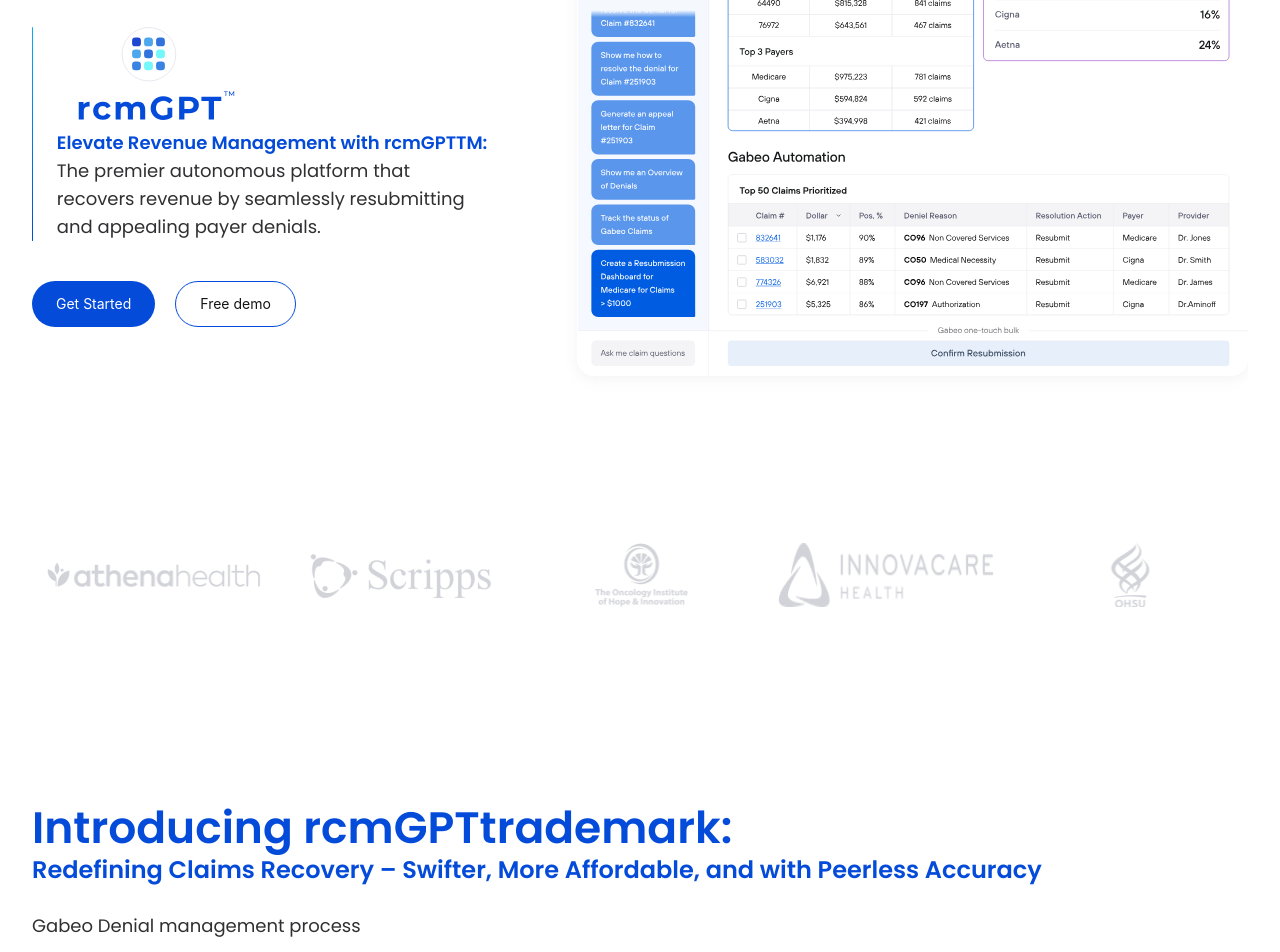
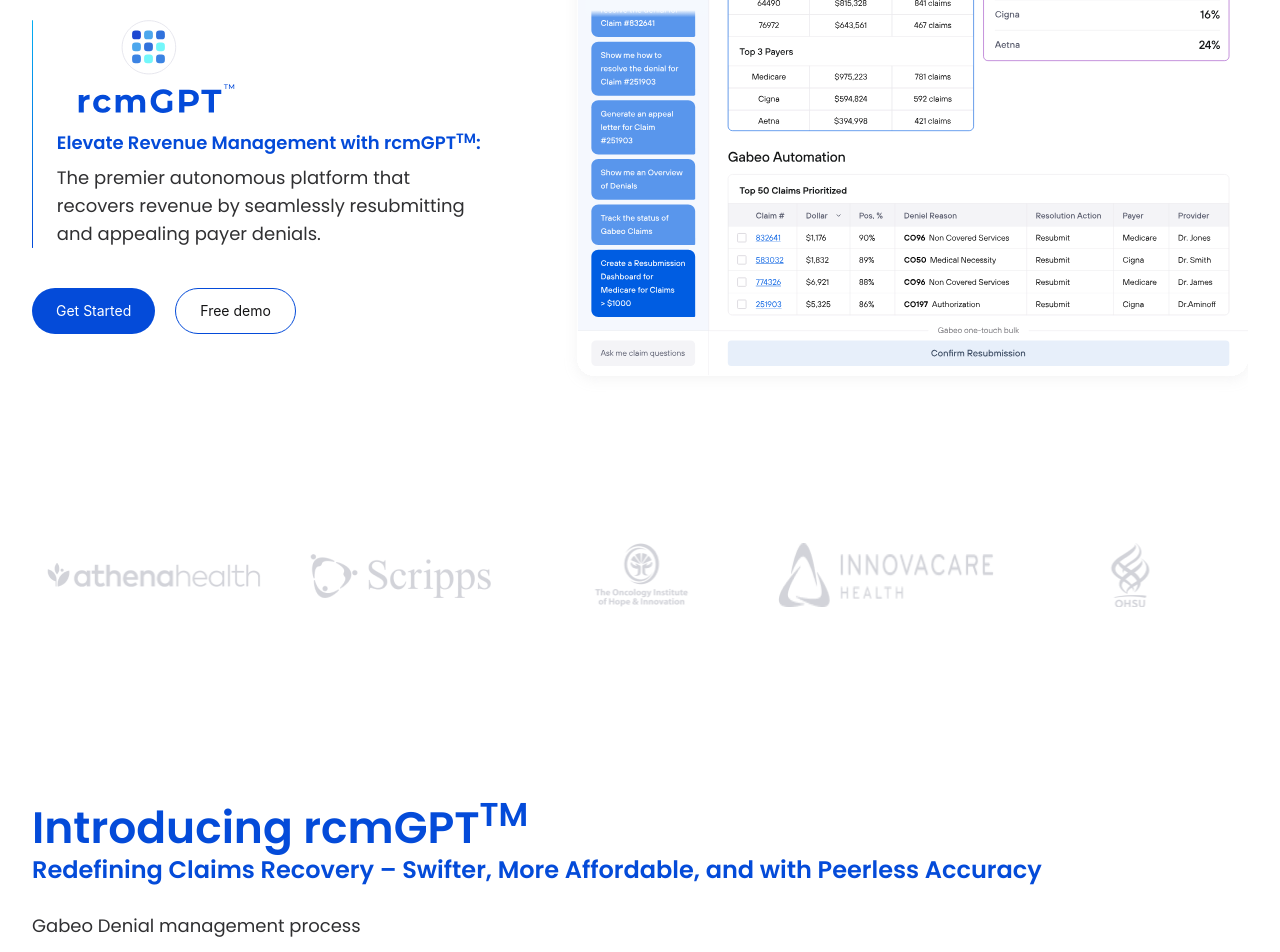
Before and after one commit to AIProGuru/gabeo-website, a React (Create React App) app: page / in a window 1280 px wide. Shown: the part 380-1332 px from the top of the page. Built offline with nearby package versions, Linux system fonts and the light colour scheme.

Commit message:
small fix

```diff
--- a/src/components/Hero/Hero.js
+++ b/src/components/Hero/Hero.js
@@ -14,7 +14,11 @@
             <div className="line"></div>
             <div className="text">
               <img src="/assets/images/rcmGPT.svg" alt="" />
-              <h3>Elevate Revenue Management with rcmGPTTM:</h3>
+              <div className="spec-text">
+                <h3>
+                  Elevate Revenue Management with rcmGPT<sup>TM</sup>:
+                </h3>
+              </div>
               <h4>
                 The premier autonomous platform that recovers revenue by
                 seamlessly resubmitting and appealing payer denials.
--- a/src/components/Hero/hero.scss
+++ b/src/components/Hero/hero.scss
@@ -49,14 +49,21 @@
           align-self: stretch;
         }
         .text {
+          .spec-text {
+            display: flex;
             h3 {
               color: #044bd9;
               font-family: Poppins;
               font-size: 18px;
               font-style: normal;
               font-weight: 600;
-            line-height: 28px; /* 155.556% */
+              span {
+                font-size: 12px;
+                margin-bottom: 4px;
               }
+            }
+          }
+
           h4 {
             color: #303032;
             font-family: Poppins;
--- a/src/components/Overview/Overview.js
+++ b/src/components/Overview/Overview.js
@@ -19,7 +19,9 @@
 
   return (
     <div className="overview">
-      <h1>Introducing rcmGPTtrademark: </h1>
+      <h1>
+        Introducing rcmGPT<sup>TM</sup>
+      </h1>
       <h5>
         Redefining Claims Recovery – Swifter, More Affordable, and with Peerless
         Accuracy
```
Also changed, not shown: public/assets/logos/rcmGPT1.svg (added). Lines whose indentation alone changed are shown as unchanged.
